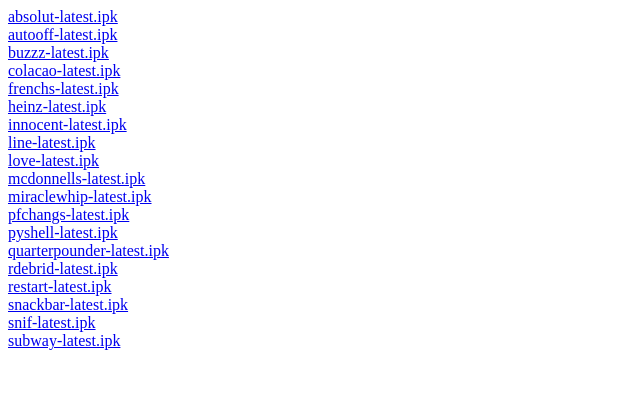
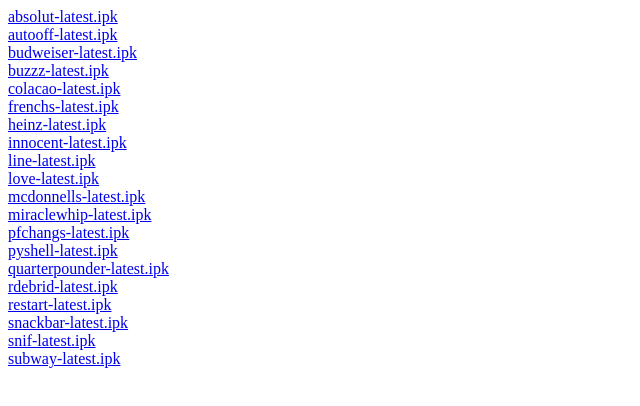
Before and after one commit to oottppxx/enigma2, a plain HTML site: page latest/index.html in a window 1280 px wide. Shown: the whole page, without its empty margins (0-640 px from the left). Drawn offline with Linux system fonts and the light colour scheme.

Commit message:
first version of budweiser

```diff
--- a/latest/index.html
+++ b/latest/index.html
@@ -8,6 +8,7 @@
 <html>
 <a href="absolut-latest.ipk">absolut-latest.ipk</a><br>
 <a href="autooff-latest.ipk">autooff-latest.ipk</a><br>
+<a href="budweiser-latest.ipk">budweiser-latest.ipk</a><br>
 <a href="buzzz-latest.ipk">buzzz-latest.ipk</a><br>
 <a href="colacao-latest.ipk">colacao-latest.ipk</a><br>
 <a href="frenchs-latest.ipk">frenchs-latest.ipk</a><br>
```
Also changed, not shown: 3 other files.
